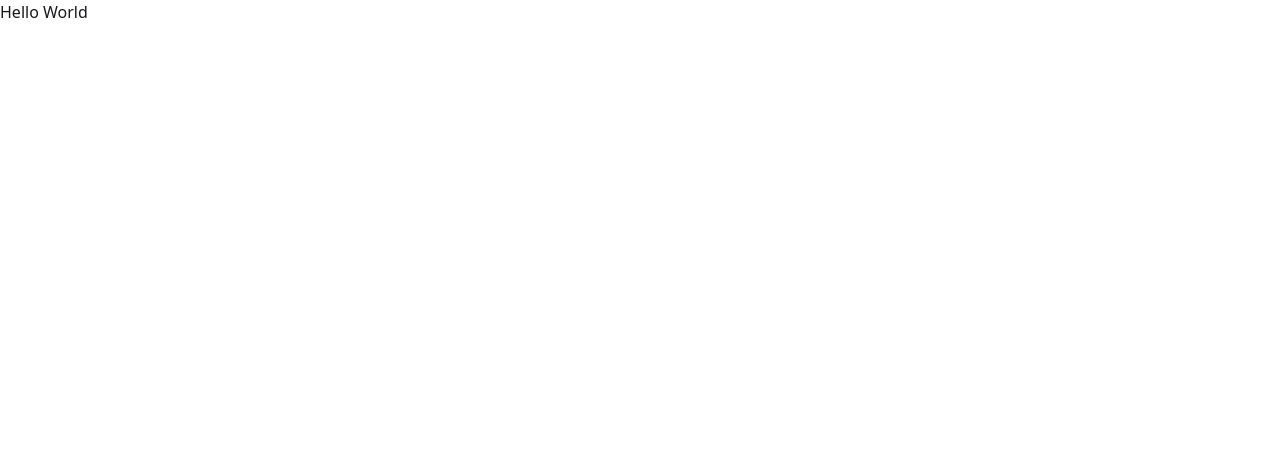
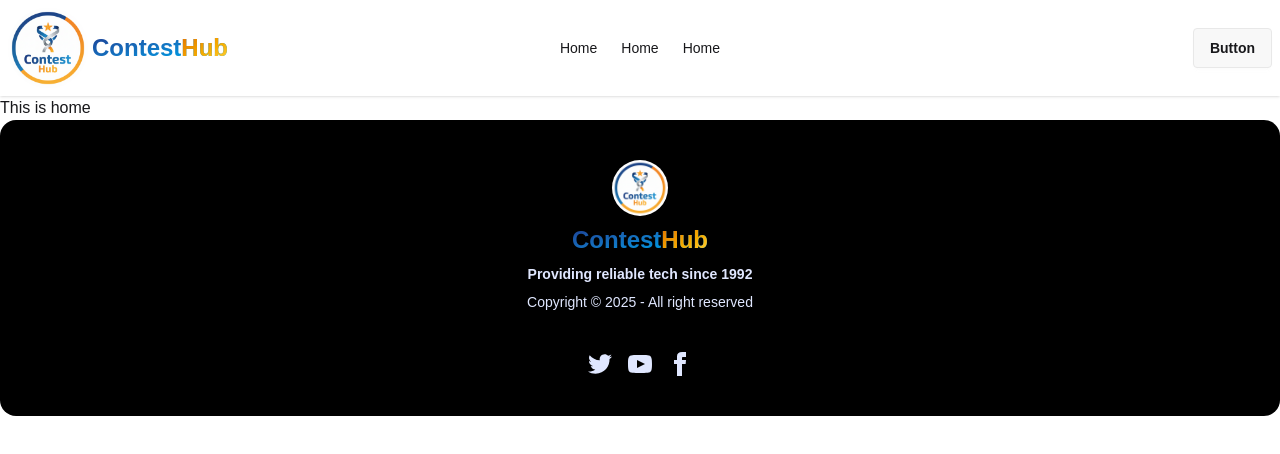
Before and after one commit to ibrahimvau5518/contest-creation-client, a React (Vite) app: page / in a window 1280 px wide. Shown: the top 454 px of the page. Built offline with nearby package versions, Linux system fonts and the light colour scheme.

Commit message:
install react icons

```diff
--- a/package.json
+++ b/package.json
@@ -13,6 +13,7 @@
     "@tailwindcss/vite": "^4.1.17",
     "react": "^19.2.0",
     "react-dom": "^19.2.0",
+    "react-icons": "^5.5.0",
     "react-router": "^7.10.1",
     "tailwindcss": "^4.1.17"
   },
--- a/src/index.css
+++ b/src/index.css
@@ -1,2 +1,11 @@
 @import 'tailwindcss';
 @plugin "daisyui";
+
+/* Import Font Style */
+@import url('https://fonts.googleapis.com/css2?family=Urbanist:ital,wght@0,100..900;1,100..900&display=swap');
+
+body {
+  font-family: 'Urbanist', sans-serif;
+  font-optical-sizing: auto;
+  font-style: normal;
+}
--- /dev/null
+++ b/src/layouts/RootLayout.jsx
@@ -0,0 +1,16 @@
+import React from 'react';
+import { Outlet } from 'react-router';
+import Footer from '../pages/Footer/Footer';
+import NavBar from '../pages/NavBar/NavBar';
+
+const RootLayout = () => {
+  return (
+    <div className="max-w-7xl mx-auto">
+      <NavBar></NavBar>
+      <Outlet></Outlet>
+      <Footer></Footer>
+    </div>
+  );
+};
+
+export default RootLayout;
--- /dev/null
+++ b/src/pages/Footer/Footer.jsx
@@ -0,0 +1,60 @@
+import React from 'react';
+import logo from '../../assets/contesthub.png';
+
+const Footer = () => {
+  return (
+    <footer className="footer footer-horizontal footer-center bg-black rounded-2xl text-primary-content p-10">
+      <aside>
+        <img className="h-14 rounded-full" src={logo} alt="" />
+        <h1 className="text-2xl font-bold text-transparent bg-clip-text bg-gradient-to-br from-blue-900 to-sky-400">
+          Contest
+          <span className="text-blue-500 text-transparent bg-clip-text bg-gradient-to-br from-amber-600 to-amber-300 font-bold">
+            Hub
+          </span>
+        </h1>
+
+        <p className="font-bold">Providing reliable tech since 1992</p>
+        <p>Copyright © {new Date().getFullYear()} - All right reserved</p>
+      </aside>
+      <nav>
+        <div className="grid grid-flow-col gap-4">
+          <a>
+            <svg
+              xmlns="http://www.w3.org/2000/svg"
+              width="24"
+              height="24"
+              viewBox="0 0 24 24"
+              className="fill-current"
+            >
+              <path d="M24 4.557c-.883.392-1.832.656-2.828.775 1.017-.609 1.798-1.574 2.165-2.724-.951.564-2.005.974-3.127 1.195-.897-.957-2.178-1.555-3.594-1.555-3.179 0-5.515 2.966-4.797 6.045-4.091-.205-7.719-2.165-10.148-5.144-1.29 2.213-.669 5.108 1.523 6.574-.806-.026-1.566-.247-2.229-.616-.054 2.281 1.581 4.415 3.949 4.89-.693.188-1.452.232-2.224.084.626 1.956 2.444 3.379 4.6 3.419-2.07 1.623-4.678 2.348-7.29 2.04 2.179 1.397 4.768 2.212 7.548 2.212 9.142 0 14.307-7.721 13.995-14.646.962-.695 1.797-1.562 2.457-2.549z"></path>
+            </svg>
+          </a>
+          <a>
+            <svg
+              xmlns="http://www.w3.org/2000/svg"
+              width="24"
+              height="24"
+              viewBox="0 0 24 24"
+              className="fill-current"
+            >
+              <path d="M19.615 3.184c-3.604-.246-11.631-.245-15.23 0-3.897.266-4.356 2.62-4.385 8.816.029 6.185.484 8.549 4.385 8.816 3.6.245 11.626.246 15.23 0 3.897-.266 4.356-2.62 4.385-8.816-.029-6.185-.484-8.549-4.385-8.816zm-10.615 12.816v-8l8 3.993-8 4.007z"></path>
+            </svg>
+          </a>
+          <a>
+            <svg
+              xmlns="http://www.w3.org/2000/svg"
+              width="24"
+              height="24"
+              viewBox="0 0 24 24"
+              className="fill-current"
+            >
+              <path d="M9 8h-3v4h3v12h5v-12h3.642l.358-4h-4v-1.667c0-.955.192-1.333 1.115-1.333h2.885v-5h-3.808c-3.596 0-5.192 1.583-5.192 4.615v3.385z"></path>
+            </svg>
+          </a>
+        </div>
+      </nav>
+    </footer>
+  );
+};
+
+export default Footer;
--- /dev/null
+++ b/src/pages/Home/Home/Home.jsx
@@ -0,0 +1,11 @@
+import React from 'react';
+
+const Home = () => {
+  return (
+    <div>
+      <h1>This is home</h1>
+    </div>
+  );
+};
+
+export default Home;<h1>This is home</h1>
--- /dev/null
+++ b/src/pages/NavBar/NavBar.jsx
@@ -0,0 +1,67 @@
+import React from 'react';
+import logo from '../../assets/contesthub.png';
+import { NavLink } from 'react-router';
+
+const NavBar = () => {
+  const links = (
+    <>
+      <li>
+        <NavLink>Home</NavLink>
+      </li>
+      <li>
+        <NavLink>Home</NavLink>
+      </li>
+      <li>
+        <NavLink>Home</NavLink>
+      </li>
+    </>
+  );
+  return (
+    <div className="navbar bg-base-100 shadow-sm">
+      <div className="navbar-start">
+        <div className="dropdown">
+          <div tabIndex={0} role="button" className="btn btn-ghost lg:hidden">
+            <svg
+              xmlns="http://www.w3.org/2000/svg"
+              className="h-5 w-5"
+              fill="none"
+              viewBox="0 0 24 24"
+              stroke="currentColor"
+            >
+              {' '}
+              <path
+                strokeLinecap="round"
+                strokeLinejoin="round"
+                strokeWidth="2"
+                d="M4 6h16M4 12h8m-8 6h16"
+              />{' '}
+            </svg>
+          </div>
+          <ul
+            tabIndex="-1"
+            className="menu menu-sm dropdown-content bg-base-100 rounded-box z-1 mt-3 w-52 p-2 shadow"
+          >
+            {links}
+          </ul>
+        </div>
+        <div className="flex justify-center items-center gap-1">
+          <img className="h-20 rounded-full" src={logo} alt="" />
+          <h1 className="text-2xl font-bold text-transparent bg-clip-text bg-gradient-to-br from-blue-900 to-sky-400">
+            Contest
+            <span className="text-blue-500 text-transparent bg-clip-text bg-gradient-to-br from-amber-600 to-amber-300 font-bold">
+              Hub
+            </span>
+          </h1>
+        </div>
+      </div>
+      <div className="navbar-center hidden lg:flex">
+        <ul className="menu menu-horizontal px-1">{links}</ul>
+      </div>
+      <div className="navbar-end">
+        <a className="btn">Button</a>
+      </div>
+    </div>
+  );
+};
+
+export default NavBar;
--- a/src/routes/router.jsx
+++ b/src/routes/router.jsx
@@ -1,8 +1,16 @@
 import { createBrowserRouter } from 'react-router';
+import RootLayout from '../layouts/RootLayout';
+import Home from '../pages/Home/Home/Home';
 
 export const router = createBrowserRouter([
   {
     path: '/',
-    element: <div>Hello World</div>,
+    Component: RootLayout,
+    children: [
+      {
+        index: true,
+        Component: Home,
+      },
+    ],
   },
 ]);
```
Also changed, not shown: src/assets/contesthub.png (added), 1 other file (tests, documents, lock files or other folders).
